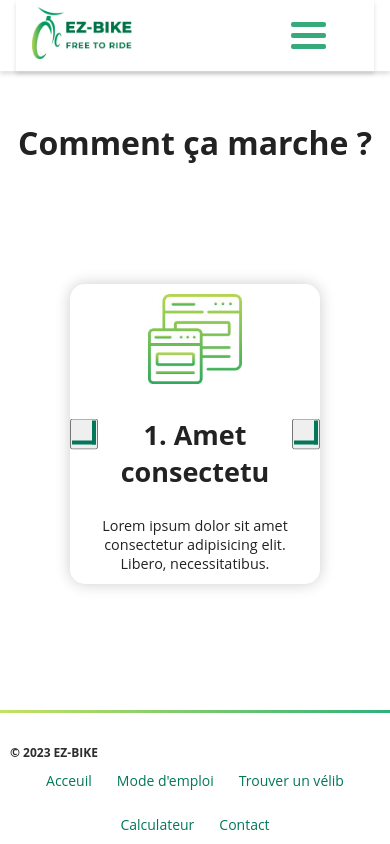
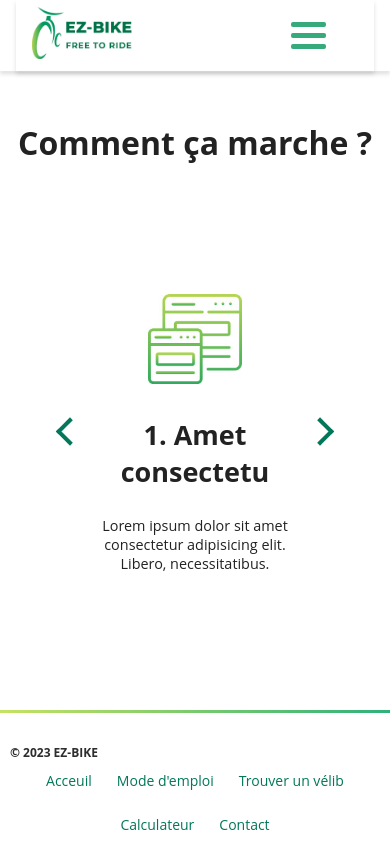
Before and after one commit to KD63799/EZ_Bike, a plain HTML site: page mode_d_emploi.html in a window 390 px wide. Drawn offline with Linux system fonts and the light colour scheme.

Commit message:
modifs buttons carousel

```diff
--- a/assets/css/mode_d_emploi.css
+++ b/assets/css/mode_d_emploi.css
@@ -13,17 +13,15 @@ h1 {
   text-align: center;
   margin-top: 50px;
 }
+/* BUTTONS*/
 
 .buttons {
   position: relative;
-  overflow: hidden;
   width: 100%;
 }
-/* CARDS */
 
-.carouselMobile {
-  position: relative;
-}
+/* CARDS DESK */
+
 .maincontainer {
   width: 100%;
   height: 100%;
@@ -41,21 +39,14 @@ h1 {
   position: relative;
 }
 
-.cardMobile {
-  width: 250px;
-  height: 300px;
-  cursor: pointer;
-  position: relative;
-
-  box-shadow: 0 0 15px rgba(0, 0, 0, 0.2);
-  padding: 10px;
-  border-radius: 15px;
-}
 .card:hover {
   border-radius: 20px;
   box-shadow: 1px 8px 20px grey;
   transition: box-shadow 0.6s;
 }
+
+/* Content des CARDS */
+
 .content {
   width: 100%;
   height: 100%;
@@ -85,15 +76,33 @@ p {
   height: 90px;
 }
 
+/* CARDS MOBILE */
+
+.carouselMobile {
+  position: relative;
+}
+
+.cardMobile {
+  width: 250px;
+  height: 300px;
+  cursor: pointer;
+  position: relative;
+  padding: 10px;
+  border-radius: 15px;
+}
+
 /* Cache la partie mobile sans le carousel */
+
 .mobile {
   display: none;
 }
 .desk {
   display: block;
 }
+
 /* ANCHOR PARTIE RESPONSIVE MOBILE*/
 @media screen and (max-width: 800px) {
+
   .desk {
     display: none;
   }
@@ -105,8 +114,15 @@ p {
   .contentMobile {
     text-align: center;
   }
+
   body {
     background-color: rgb(255, 255, 255);
+  }
+  h1 {
+    margin-top: 50px;
+    text-align: center;
+    height: fit-content;
+    font-size: 32px;
   }
 
   /* CAROUSEL */
@@ -124,7 +140,6 @@ p {
     margin-right: 0;
     margin-bottom: 20px;
   }
-
   .buttons {
     position: absolute;
     transform: none;
@@ -139,13 +154,25 @@ p {
     border: solid #03775a;
     border-width: 0 4px 4px 0;
     display: inline-block;
-    padding: 10px;
+    padding: 8px;
   }
 
-  h1 {
-    margin-top: 50px;
-    text-align: center;
-    height: fit-content;
-    font-size: 32px;
+  .arrow-btn {
+    background: none;
+    border: none;
+    cursor: pointer;
+    padding: 0;
+    font-size: 20px;
+  }
+
+  .arrow.left {
+    transform: rotate(135deg);
+    margin-left: -10px;
+  }
+
+  .arrow.right {
+    transform: rotate(-45deg);
+    margin-right: -10px;
+
   }
 }
--- a/mode_d_emploi.html
+++ b/mode_d_emploi.html
@@ -1,5 +1,6 @@
 <!DOCTYPE html>
 <html lang="en">
+
 <head>
   <meta charset="UTF-8" />
   <meta name="viewport" content="width=device-width, initial-scale=1.0" />
@@ -96,8 +97,8 @@
           </div>
         </div>
         <div class="buttons">
-              <button id="prevBtn"><i class="arrow"></i></button>
-              <button id="nextBtn"><i class="arrow"></i></button>
+          <button id="prevBtn" class="arrow-btn"><i class="arrow left"></i></button>
+          <button id="nextBtn" class="arrow-btn"><i class="arrow right"></i></button>
         </div>
       </div>
     </div>
@@ -105,4 +106,5 @@
   <script src="assets/js/mode_d_emploi.js"></script>
   <script src="assets/js/main.js"></script>
 </body>
+
 </html>
```
Lines whose indentation alone changed are shown as unchanged.
